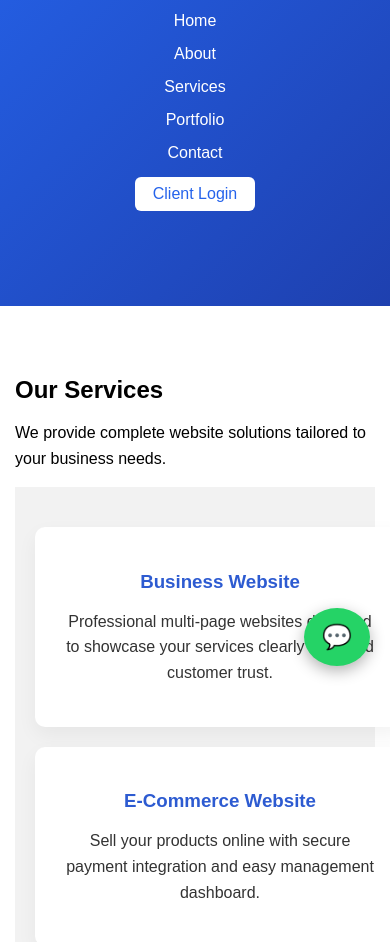
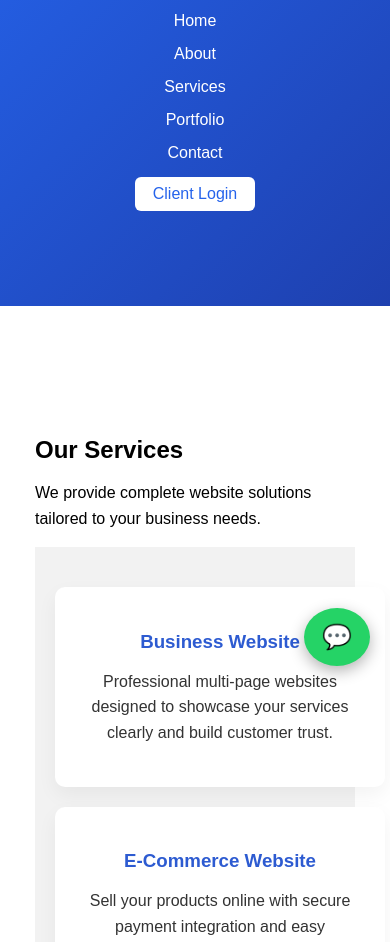
Before and after one commit to nj626709-design/Webinor, a website: page public/services.html in a window 390 px wide. Shown: the part 158-1100 px from the top of the page. Drawn offline with Linux system fonts and the light colour scheme.

Commit message:
Fixed mobile visibility issues

```diff
--- a/public/services.html
+++ b/public/services.html
@@ -3,6 +3,8 @@
 <head>
     <title>Services - Webinor</title>
     <link rel="stylesheet" href="style.css">
+    <meta name="viewport" content="width=device-width, initial-scale=1.0">
+
 </head>
 <body>
 <header>
--- a/public/style.css
+++ b/public/style.css
@@ -508,3 +508,23 @@
     border-radius: 10px;
     box-shadow: 0 8px 20px rgba(0,0,0,0.05);
 }
+
+/* GLOBAL MOBILE FIX */
+
+@media (max-width: 768px) {
+
+    .about-container,
+    .services-container,
+    .portfolio-container {
+        padding: 60px 20px;
+    }
+
+    .portfolio-cards {
+        flex-direction: column;
+    }
+
+    .card {
+        width: 100%;
+    }
+
+}
```
Also changed, not shown: public/about.html (+2 -0 lines), public/contact.html (+2 -0 lines), public/portfolio.html (+2 -0 lines).
